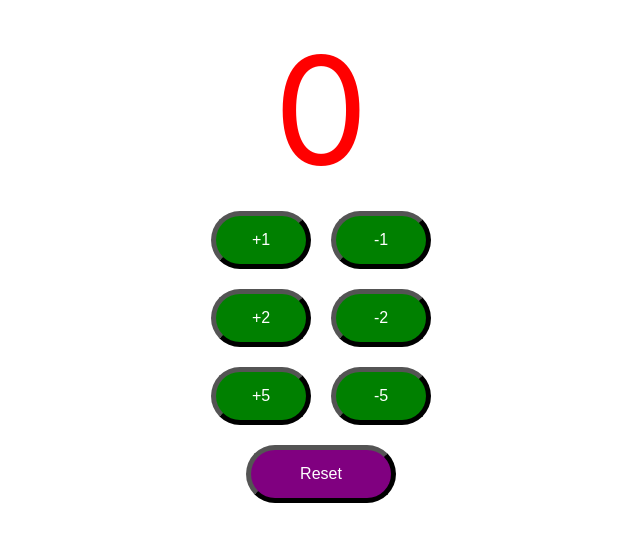
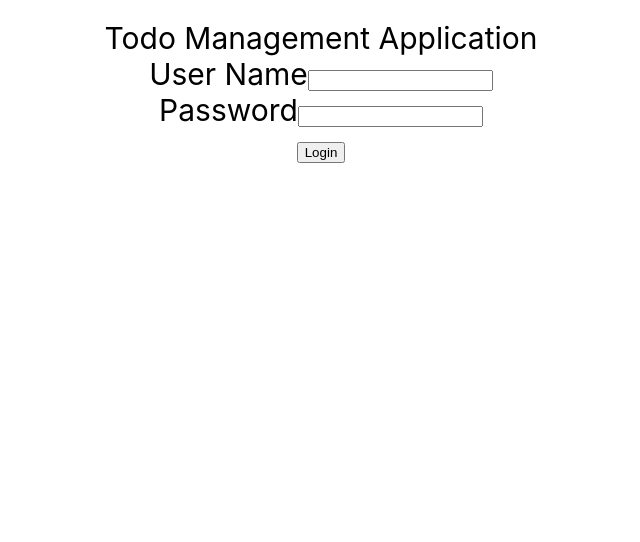
Before and after one commit to Rakesh-Nair/todoapp-react, a React (Create React App) app: page / in a window 1280 px wide. Shown: the top 542 px of the page, without its empty margins (319-959 px from the left). Built offline with nearby package versions, Linux system fonts and the light colour scheme.

Commit message:
add todo component

```diff
--- a/src/App.js
+++ b/src/App.js
@@ -1,10 +1,12 @@
 import './App.css';
-import Counter from './components/counter/Counter';
+import TodoApp from './components/todo/TodoApp';
+//import Counter from './components/counter/Counter';
 
 function App() {
   return (
     <div className="App">
-      <Counter />
+      {/* <Counter /> */}
+      <TodoApp />
     </div>
   );
 }
--- /dev/null
+++ b/src/components/todo/TodoApp.jsx
@@ -0,0 +1,33 @@
+export default function TodoApp() {
+  return (
+    <div className="TodoApp">
+      Todo Management Application
+      <LoginComponent />
+      {/* <WelcomeComponent /> */}
+    </div>
+  );
+}
+
+function LoginComponent() {
+  return (
+    <div className="Login">
+      <div className="LoginForm">
+        <div>
+          <label>User Name</label>
+          <input type="text" name="username" />
+        </div>
+        <div>
+          <label>Password</label>
+          <input type="password" name="password" />
+        </div>
+        <div>
+          <button type="button" name="login">Login</button>
+        </div>
+      </div>
+    </div>
+  );
+}
+
+function WelcomeComponent() {
+  return <div className="Welcome">Welcome Component</div>;
+}
```
Also changed, not shown: src/components/todo/TodoApp.css (added).
